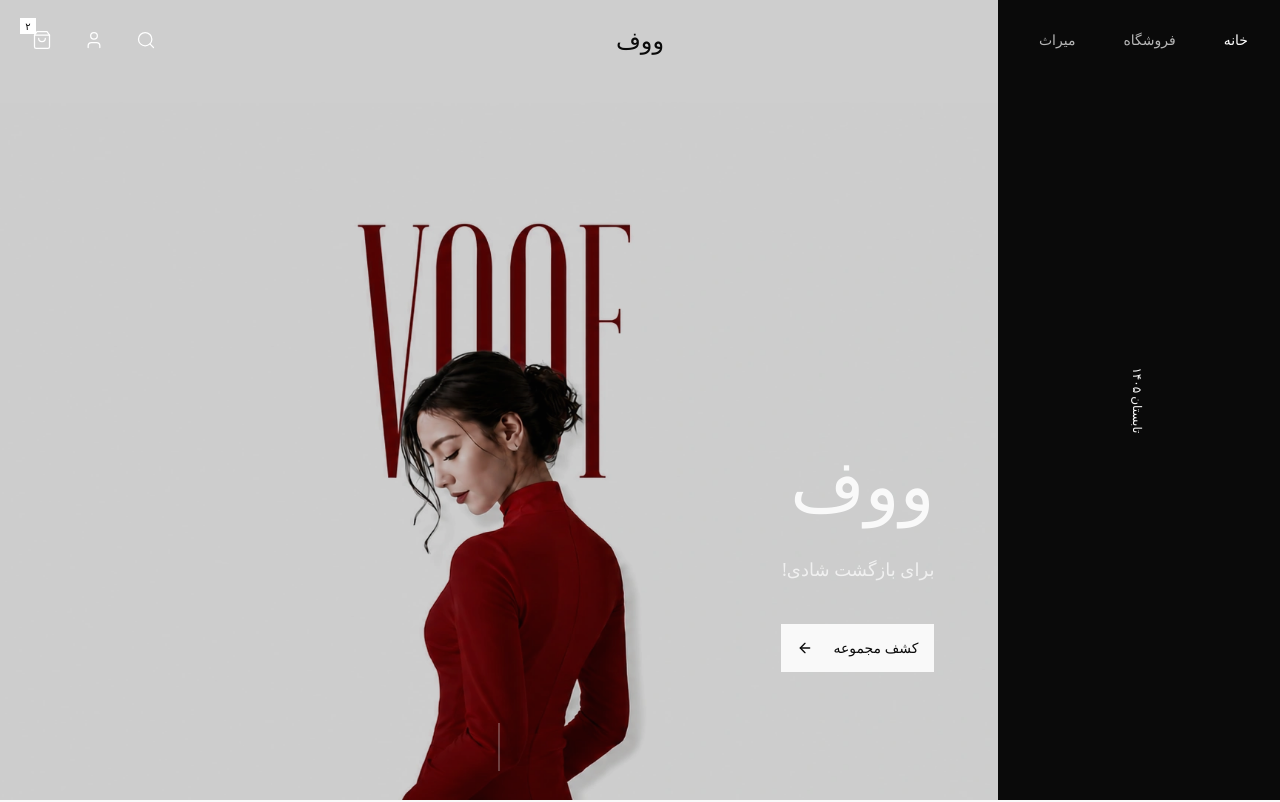
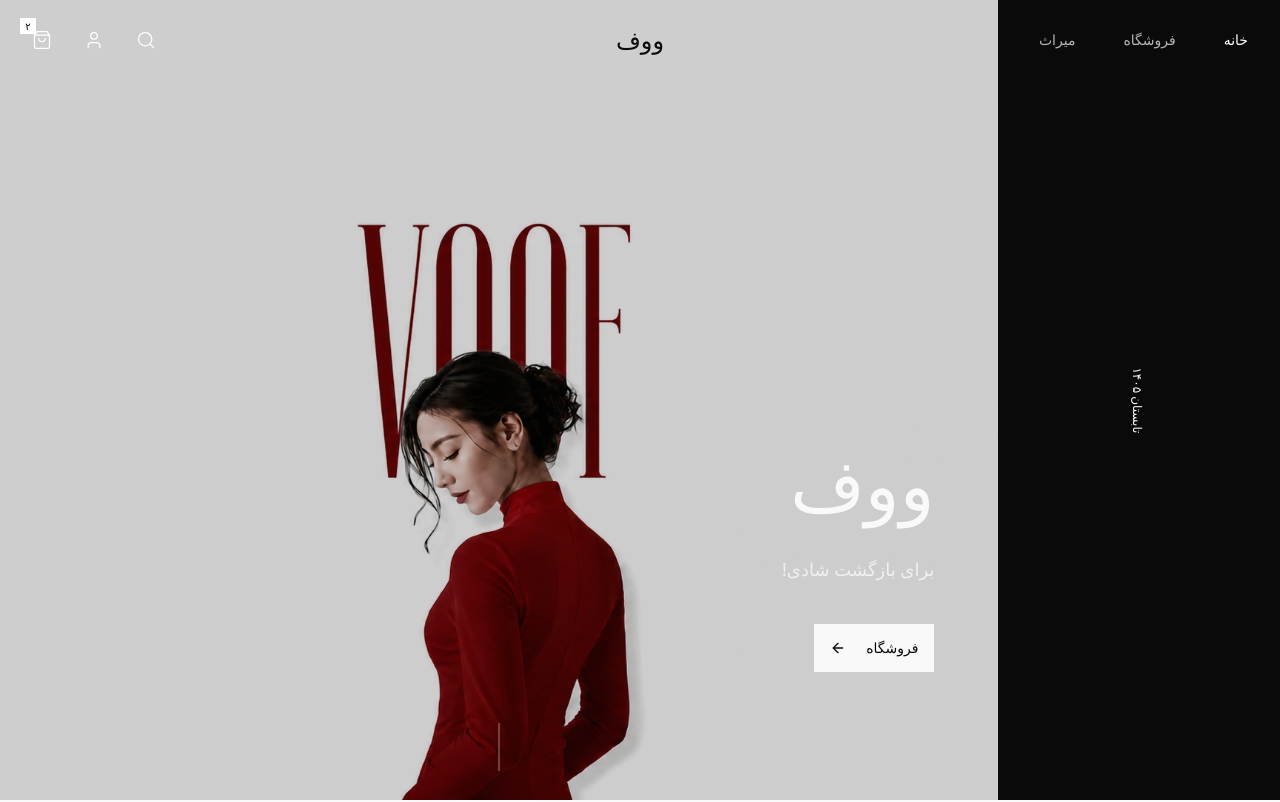
Before and after one commit to HosseinNabavi94/voof, a Next.js app: page / in a window 1280 px wide. Shown: the top 802 px of the page. Built offline with nearby package versions, Linux system fonts and the light colour scheme.

Commit message:
Update6 hero-section.tsx

```diff
--- a/components/hero-section.tsx
+++ b/components/hero-section.tsx
@@ -58,7 +58,7 @@ export function HeroSection() {
                   size="lg"
                   className="bg-background text-foreground hover:bg-background/90 px-10 py-6 text-sm group"
                 >
-                  کشف مجموعه
+                  فروشگاه
                   <ArrowLeft className="mr-3 h-4 w-4 transition-transform group-hover:-translate-x-1" />
                 </Button>
               </Link>
```
